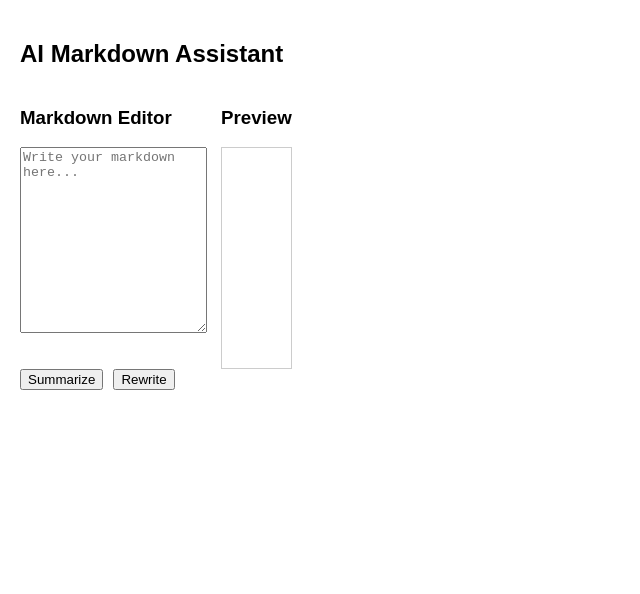
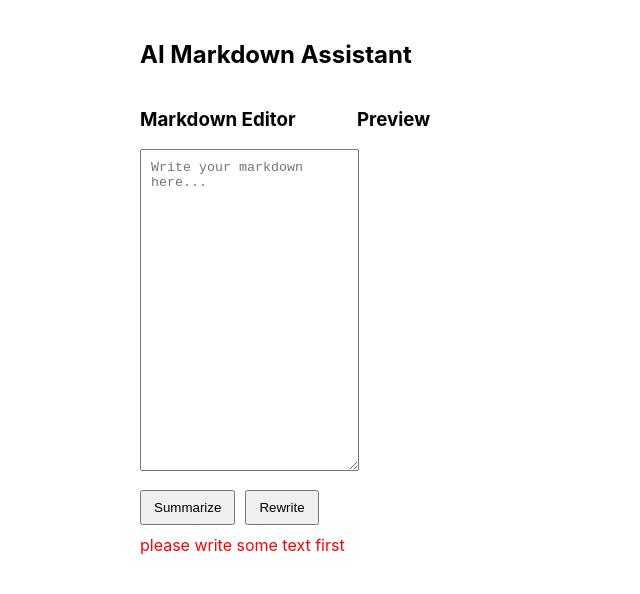
Before and after one commit to Yadelew-zemene/AI-Markdown-Assistant, a React (Create React App) app in the folder client/ai-notes-assistant/: page / in a window 1280 px wide. Both pictures are taken after a click on the button "Summarize". Shown: the top 594 px of the page, without its empty margins (0-640 px from the left). Built offline with nearby package versions, Linux system fonts and the light colour scheme; no server answers.

Commit message:
UI improvemenet and handling possible errors

```diff
--- a/client/ai-notes-assistant/src/App.css
+++ b/client/ai-notes-assistant/src/App.css
@@ -1,6 +1,7 @@
 .container {
+  max-width: 1000px;
+  margin: auto;
   padding: 20px;
-  font-family: Arial, sans-serif;
 }
 
 .layout {
@@ -10,20 +11,33 @@
 
 textarea {
   width: 100%;
+  height: 300px;
+  padding: 10px;
 }
 
-.preview-box {
-  border: 1px solid #ccc;
+.preview {
+  width: 100%;
+  border: 1px solid #ddd;
   padding: 10px;
-  min-height: 200px;
+  background: #fafafa;
 }
 
-button {
+.actions {
+  margin-top: 15px;
+}
+
+.actions button {
   margin-right: 10px;
+  padding: 8px 12px;
+}
+
+.error {
+  color: red;
+  margin-top: 10px;
 }
 
 .ai-result {
   margin-top: 20px;
   padding: 10px;
-  border: 1px solid #ddd;
+  background: #eef;
 }
--- a/client/ai-notes-assistant/src/App.js
+++ b/client/ai-notes-assistant/src/App.js
@@ -34,8 +34,9 @@ function App() {
 
       {aiResult && (
         <div className="ai-result">
-          <h3>AI Result</h3>
+          <h3>The AI Result.</h3>
           <p>{aiResult}</p>
+          <button onClick={() => setAiResult("")}>Clear Result</button>
         </div>
       )}
     </div>
--- a/client/ai-notes-assistant/src/components/Actions.jsx
+++ b/client/ai-notes-assistant/src/components/Actions.jsx
@@ -1,32 +1,74 @@
+import { useState } from "react";
+
+
+
+
 function Actions({ note, setAiResult }) {
+  const [loading, setLoading] = useState(false);
+  const [error,setError]=useState("")
   const handleSummarize = async () => {
+    if (!note.trim()) {
+      setError("please write some text first");
+      return;
+    }
+    try {
+      setError("");
+      setLoading(true);
+
       const res = await fetch("http://localhost:5000/api/summarize", {
         method: "POST",
         headers: { "Content-Type": "application/json" },
         body: JSON.stringify({ text: note }),
       });
+      if (!res.ok) {
+        throw new Error("server error");
+      }
 
       const data = await res.json();
       setAiResult(data.result);
+
+  }catch (err) {
+
+  setError("Something went wrong. Try again.");
+    } finally {
+      setLoading(false);
+    }
   };
 
 
-  const handleRewrite= async () => {
+  const handleRewrite = async () => {
+    if (!note.trim()) {
+      setError("please write some text first");
+      return;
+    }
+    try {
+      setError("");
+      setLoading(true);
     const res = await fetch("http://localhost:5000/api/rewrite", {
       method: "POST",
       headers: { "Content-Type": "application/json" },
       body: JSON.stringify({ text: note }),
     });
+        if (!res.ok) {
+        throw new Error("Server error");
+      }
 
     const data = await res.json();
       setAiResult(data.result);
+       } catch (err) {
+      setError("Something went wrong. Try again.");
+    } finally {
+      setLoading(false);
+    }
+
   };
-  console.log("Sending note:", note);
+
 
   return (
-    <div>
-      <button onClick={handleSummarize}>Summarize</button>
-      <button onClick={handleRewrite}>Rewrite</button>
+    <div className="actions">
+      <button onClick={handleSummarize} disabled={loading}>{loading?"summarizing...":"Summarize"}</button>
+      <button onClick={handleRewrite} disabled={loading}>{loading ? "Rewriting..." : "Rewrite"}</button>
+      {error && <p className="error">{error}</p>}
     </div>
   );
 }
```
Also changed, not shown: 1 other file (tests, documents, lock files or other folders). Lines whose indentation alone changed are shown as unchanged.
